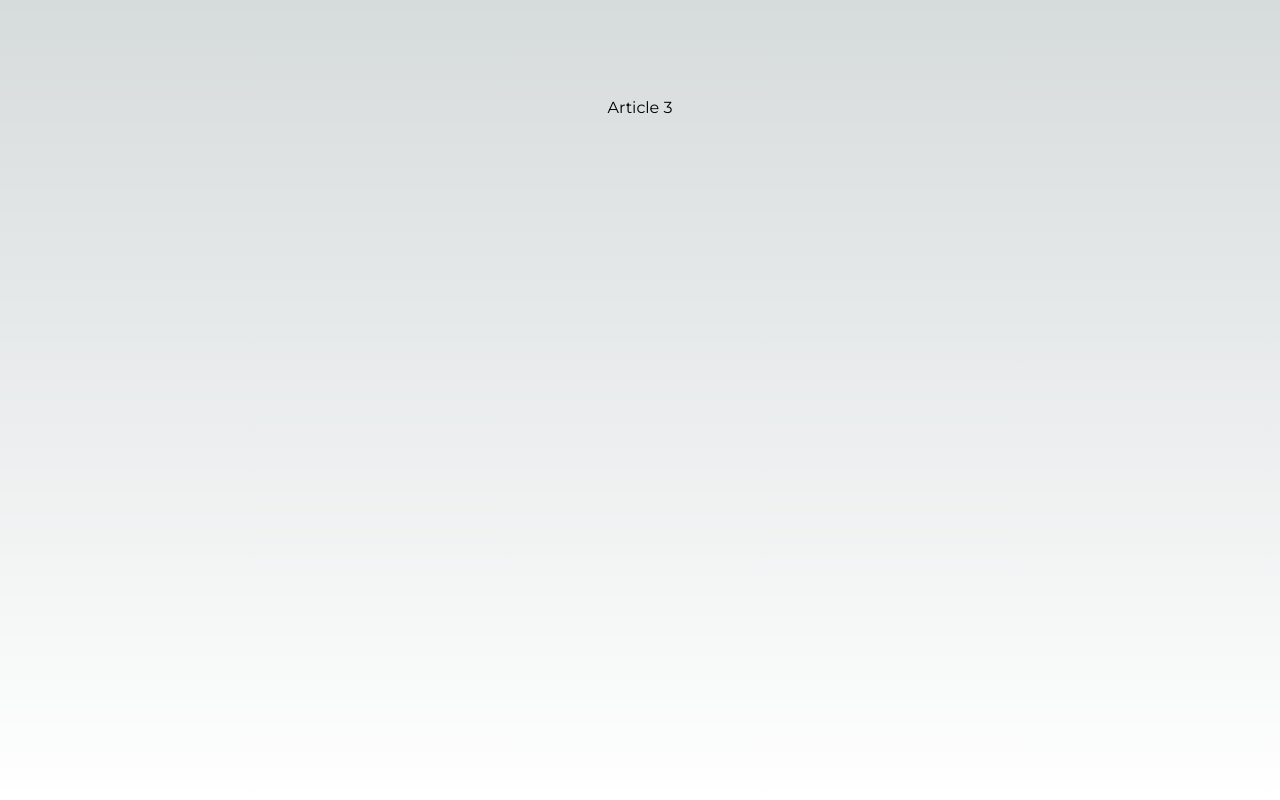
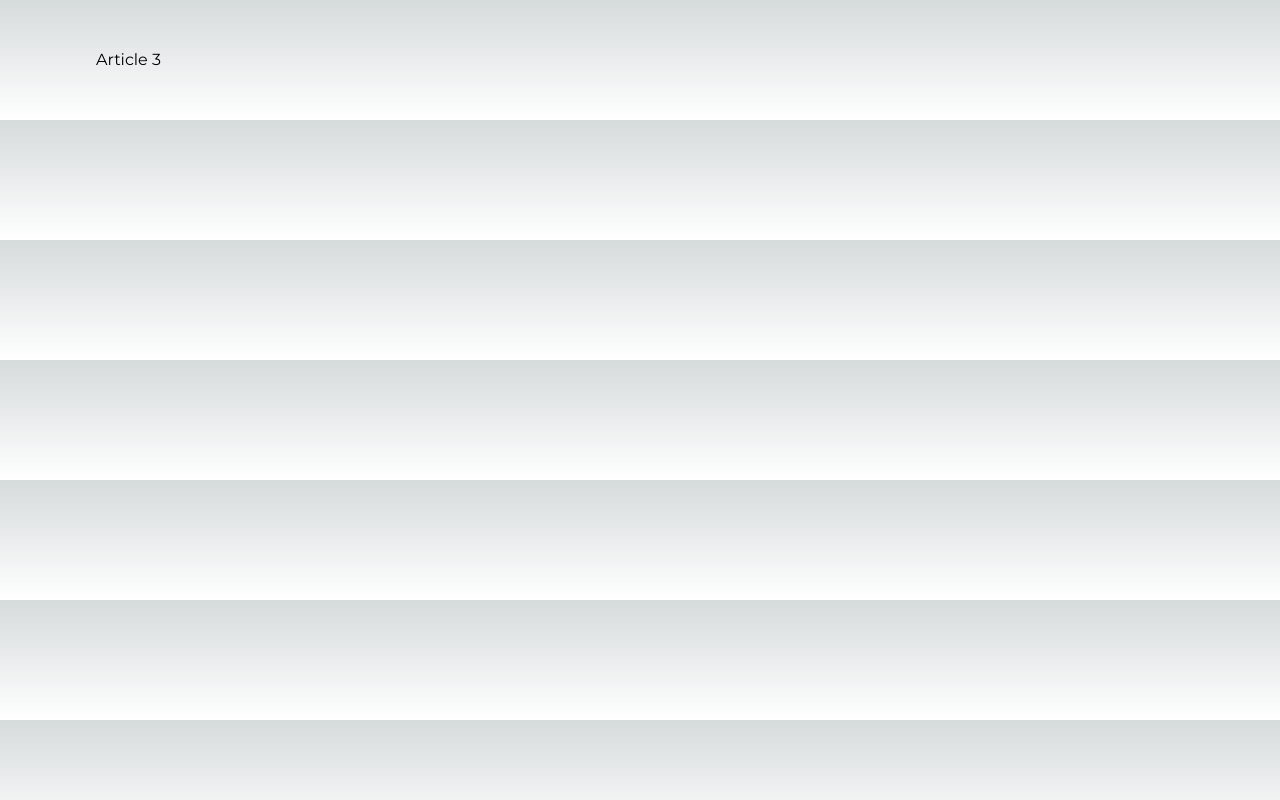
Before and after one commit to MrBarracuda/blog-nextjs, a Next.js app: page /details in a window 1280 px wide. Built offline with nearby package versions, Linux system fonts and the light colour scheme.

Commit message:
Update layout class

```diff
--- a/app/layout.tsx
+++ b/app/layout.tsx
@@ -19,10 +19,8 @@ export default function RootLayout({
 }) {
   return (
     <html lang="en">
-      <body className={`${monserrat.className}`}>
-        <div className="flex min-h-screen flex-col items-center justify-between p-24">
+      <body className={`${monserrat.className} mx-24 my-12`}>
           {children}
-        </div>
       </body>
     </html>
   )
```
